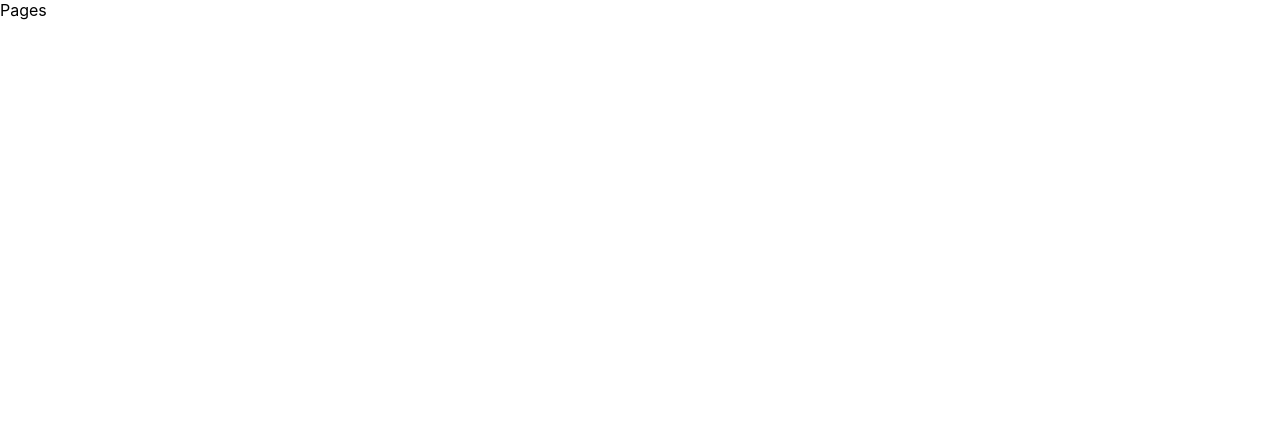
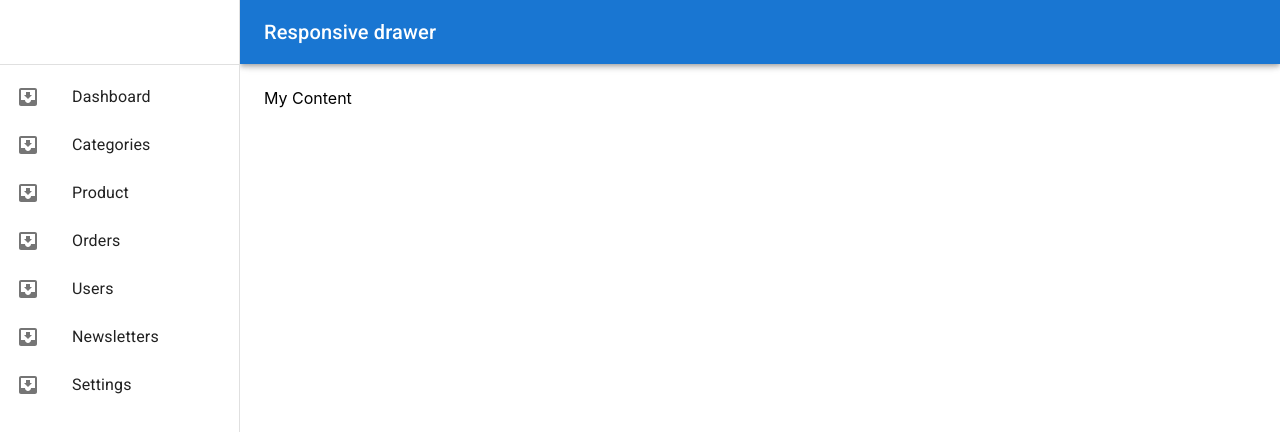
Before and after one commit to Padmakar333/Shopping-Panal, a React (Create React App) app: page /pages in a window 1280 px wide. Shown: the top 432 px of the page. Built offline with nearby package versions, Linux system fonts and the light colour scheme.

Commit message:
Dashbard 1st commit

```diff
--- a/src/App.js
+++ b/src/App.js
@@ -1,7 +1,7 @@
-import logo from './logo.svg';
+
 import './App.css';
 import { Login } from './Login/Login';
-import { Pages } from './Pages/Pages';
+import { Pages } from './Pages/Pages'
 import { Navigate, Routes } from 'react-router-dom';
 import { Route } from 'react-router-dom';
 
--- a/src/Login/Login.js
+++ b/src/Login/Login.js
@@ -1,7 +1,14 @@
 import React from "react";
 import { Card,CardActions,Button,CardContent , CardHeader, TextField} from "@mui/material";
 import "./Login.css"
+import { useNavigate } from "react-router-dom";
 export function Login (){
+const navigate = useNavigate()
+const Onlogin=()=> {
+    navigate("/pages")
+
+}
+
     return(
         <div className="Login-container">
             <Card sx={{ Width: 400, padding: 3}}>
@@ -12,7 +19,7 @@
         </CardContent>
 
         <CardActions>
-        <Button fullWidth variant="contained">Login</Button>
+        <Button fullWidth variant="contained" onClick={Onlogin}>Login</Button>
         </CardActions>
       </Card>
         </div>
--- a/src/Pages/Pages.js
+++ b/src/Pages/Pages.js
@@ -1,7 +1,161 @@
 import React from "react";
+import AppBar from '@mui/material/AppBar';
+import Box from '@mui/material/Box';
+import CssBaseline from '@mui/material/CssBaseline';
+import Divider from '@mui/material/Divider';
+import Drawer from '@mui/material/Drawer';
+import IconButton from '@mui/material/IconButton';
+import InboxIcon from '@mui/icons-material/MoveToInbox';
+import List from '@mui/material/List';
+import ListItem from '@mui/material/ListItem';
+import ListItemButton from '@mui/material/ListItemButton';
+import ListItemIcon from '@mui/material/ListItemIcon';
+import ListItemText from '@mui/material/ListItemText';
+import MailIcon from '@mui/icons-material/Mail';
+import MenuIcon from '@mui/icons-material/Menu';
+import Toolbar from '@mui/material/Toolbar';
+import Typography from '@mui/material/Typography';
+const drawerWidth = 240;
 
-export function Pages(){
-    return(
-        <div>Pages</div>
-    )
-}
+
+
+    export  function Pages(props) {
+
+        const [mobileOpen, setMobileOpen] = React.useState(false);
+        const [isClosing, setIsClosing] = React.useState(false);
+        const Menus =[
+            {
+                name:"Dashboard",
+                Icon:<InboxIcon />
+            },
+            {
+                name:"Categories",
+                Icon:<InboxIcon />
+            },
+            {
+                name:"Product",
+                Icon:<InboxIcon />
+            },
+            {
+                name:"Orders",
+                Icon:<InboxIcon />
+            },
+            {
+                name:"Users",
+                Icon:<InboxIcon />
+            },
+            {
+                name:"Newsletters",
+                Icon:<InboxIcon />
+            },
+            {
+                name:"Settings",
+                Icon:<InboxIcon />
+            }]
+
+
+        const handleDrawerClose = () => {
+          setIsClosing(true);
+          setMobileOpen(false);
+        };
+
+        const handleDrawerTransitionEnd = () => {
+          setIsClosing(false);
+        };
+
+        const handleDrawerToggle = () => {
+          if (!isClosing) {
+            setMobileOpen(!mobileOpen);
+          }
+        };
+
+        const drawer = (
+          <div>
+            <Toolbar />
+            <Divider />
+            <List>
+              {Menus.map((Menus, index) => (
+                <ListItem key={Menus.name} disablePadding>
+                  <ListItemButton>
+                    <ListItemIcon>
+                      {Menus.Icon}
+                    </ListItemIcon>
+                    <ListItemText primary={Menus.name} />
+                  </ListItemButton>
+                </ListItem>
+              ))}
+            </List>
+
+          </div>
+        );
+
+
+
+        return (
+          <Box sx={{ display: 'flex' }}>
+            {/* <CssBaseline /> */}
+            <AppBar
+              position="fixed"
+              sx={{
+                width: { sm: `calc(100% - ${drawerWidth}px)` },
+                ml: { sm: `${drawerWidth}px` },
+              }}
+            >
+              <Toolbar>
+                <IconButton
+                  color="inherit"
+                  aria-label="open drawer"
+                  edge="start"
+                  onClick={handleDrawerToggle}
+                  sx={{ mr: 2, display: { sm: 'none' } }}
+                >
+                  <MenuIcon />
+                </IconButton>
+                <Typography variant="h6" noWrap component="div">
+                  Responsive drawer
+                </Typography>
+              </Toolbar>
+            </AppBar>
+            <Box
+              component="nav"
+              sx={{ width: { sm: drawerWidth }, flexShrink: { sm: 0 } }}
+              aria-label="mailbox folders"
+            >
+              {/* The implementation can be swapped with js to avoid SEO duplication of links. */}
+              <Drawer
+
+                variant="temporary"
+                open={mobileOpen}
+                onTransitionEnd={handleDrawerTransitionEnd}
+                onClose={handleDrawerClose}
+                ModalProps={{
+                  keepMounted: true, // Better open performance on mobile.
+                }}
+                sx={{
+                  display: { xs: 'block', sm: 'none' },
+                  '& .MuiDrawer-paper': { boxSizing: 'border-box', width: drawerWidth },
+                }}
+              >
+                {drawer}
+              </Drawer>
+              <Drawer
+                variant="permanent"
+                sx={{
+                  display: { xs: 'none', sm: 'block' },
+                  '& .MuiDrawer-paper': { boxSizing: 'border-box', width: drawerWidth },
+                }}
+                open
+              >
+                {drawer}
+              </Drawer>
+            </Box>
+            <Box
+              component="main"
+              sx={{ flexGrow: 1, p: 3, width: { sm: `calc(100% - ${drawerWidth}px)` } }}
+            >
+              <Toolbar />
+              <div>My Content</div>
+            </Box>
+          </Box>
+        );
+      }
```
